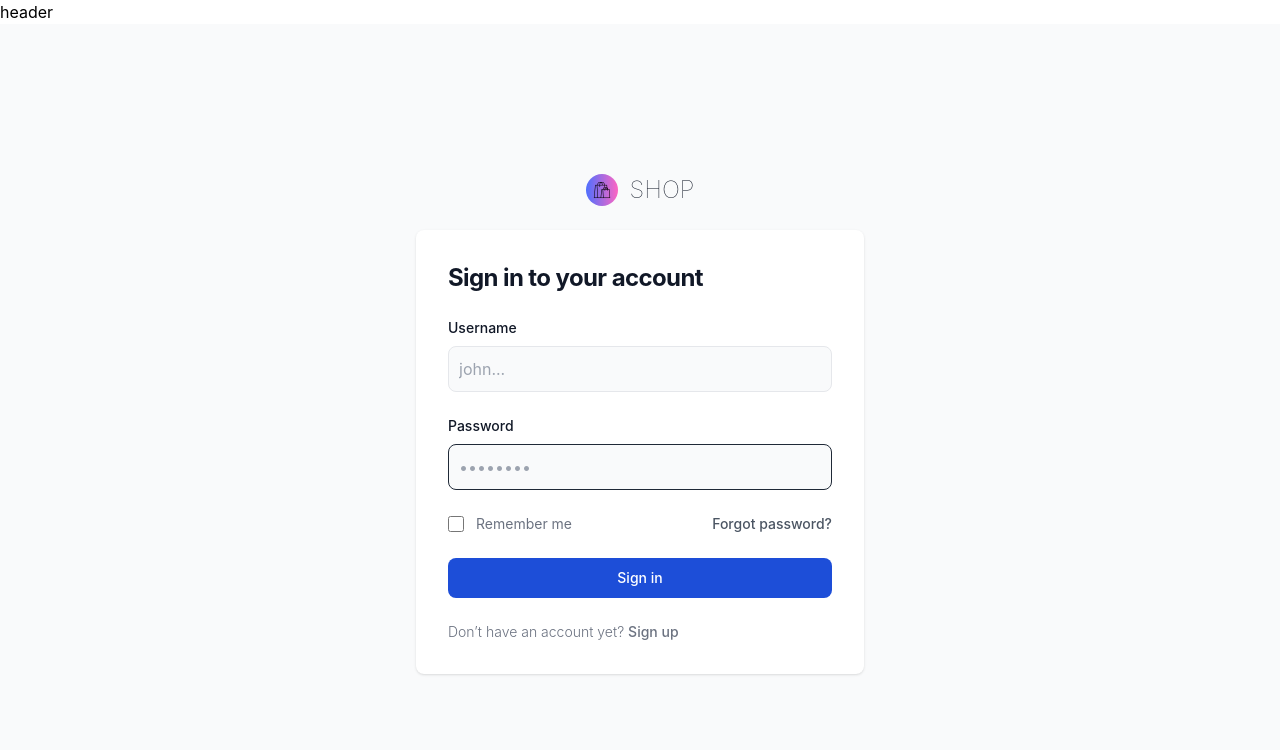
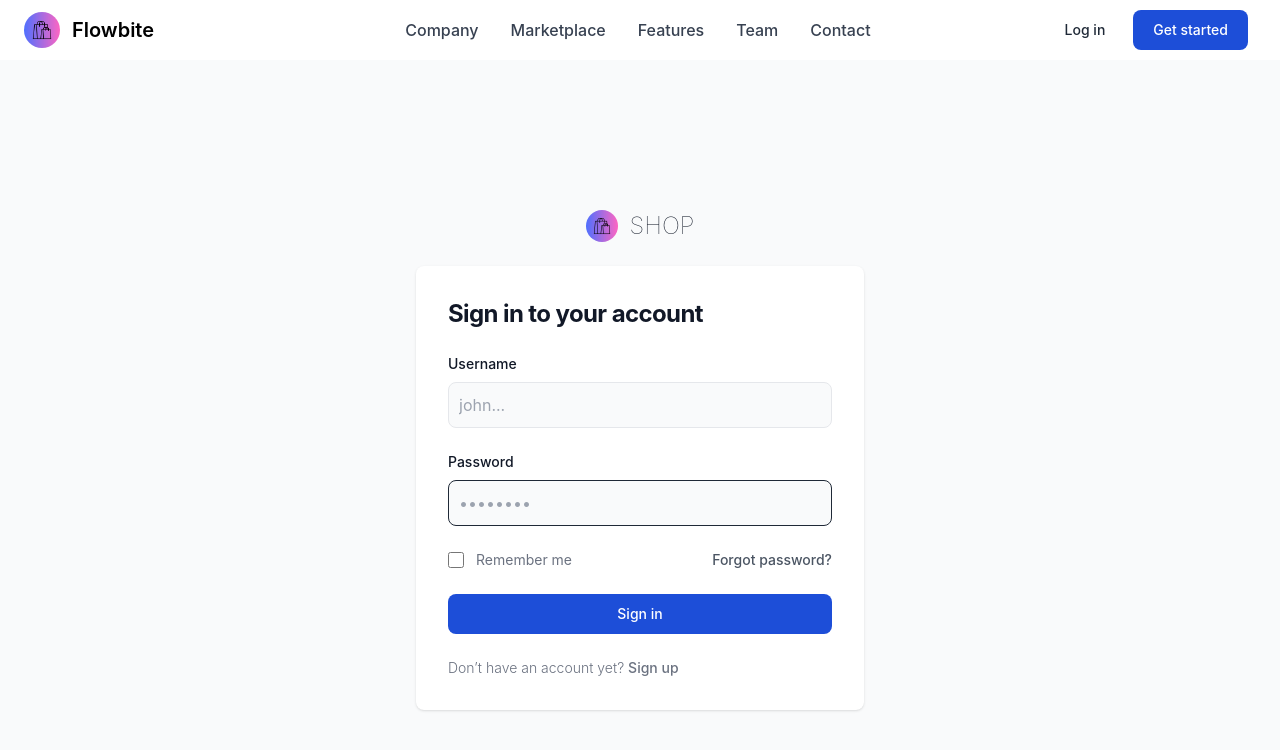
Before and after one commit to MohammadAminFeliAkbari/FullStackShop, a React (Create React App) app: page /login in a window 1280 px wide. Shown: the top 750 px of the page. Built offline with nearby package versions, Linux system fonts and the light colour scheme.

Commit message:
implement header without don't work

```diff
--- a/src/components/Header.jsx
+++ b/src/components/Header.jsx
@@ -1,5 +1,122 @@
+import Logo from "../image/img.png";
+import { NavLink } from "react-router-dom";
+
 export default function Header() {
-    return (
-        <h1>header</h1>
-    )
+  return (
+    <header>
+      <nav className="bg-white border-gray-200 px-4 lg:px-6 py-2.5 dark:bg-gray-800">
+        <div className="flex flex-wrap justify-between items-center mx-auto max-w-screen-xl">
+          <NavLink to="https://flowbite.com" className="flex items-center">
+            <img src={Logo} className="rounded-full mr-3 h-6 sm:h-9" alt="Flowbite Logo" />
+            <span className="self-center text-xl font-semibold whitespace-nowrap dark:text-white">
+              Flowbite
+            </span>
+          </NavLink>
+          <div className="flex items-center lg:order-2">
+            <NavLink
+              to="/login"
+              className="text-gray-800 dark:text-white hover:bg-gray-50 focus:ring-4 focus:ring-gray-300 font-medium rounded-lg text-sm px-4 lg:px-5 py-2 lg:py-2.5 mr-2 dark:hover:bg-gray-700 focus:outline-none dark:focus:ring-gray-800"
+            >
+              Log in
+            </NavLink>
+            <NavLink
+              to="#"
+              className="bg-blue-700 text-white bg-primary-700 hover:bg-primary-800 focus:ring-4 focus:ring-primary-300 font-medium rounded-lg text-sm px-4 lg:px-5 py-2 lg:py-2.5 mr-2 dark:bg-primary-600 dark:hover:bg-primary-700 focus:outline-none dark:focus:ring-primary-800"
+            >
+              Get started
+            </NavLink>
+            <button
+              data-collapse-toggle="mobile-menu-2"
+              type="button"
+              className="inline-flex items-center p-2 ml-1 text-sm text-gray-500 rounded-lg lg:hidden hover:bg-gray-100 focus:outline-none focus:ring-2 focus:ring-gray-200 dark:text-gray-400 dark:hover:bg-gray-700 dark:focus:ring-gray-600"
+              aria-controls="mobile-menu-2"
+              aria-expanded="false"
+            >
+              <span className="sr-only">Open main menu</span>
+              <svg
+                className="w-6 h-6"
+                fill="currentColor"
+                viewBox="0 0 20 20"
+                xmlns="http://www.w3.org/2000/svg"
+              >
+                <path
+                  fill-rule="evenodd"
+                  d="M3 5a1 1 0 011-1h12a1 1 0 110 2H4a1 1 0 01-1-1zM3 10a1 1 0 011-1h12a1 1 0 110 2H4a1 1 0 01-1-1zM3 15a1 1 0 011-1h12a1 1 0 110 2H4a1 1 0 01-1-1z"
+                  clip-rule="evenodd"
+                ></path>
+              </svg>
+              <svg
+                className="hidden w-6 h-6"
+                fill="currentColor"
+                viewBox="0 0 20 20"
+                xmlns="http://www.w3.org/2000/svg"
+              >
+                <path
+                  fill-rule="evenodd"
+                  d="M4.293 4.293a1 1 0 011.414 0L10 8.586l4.293-4.293a1 1 0 111.414 1.414L11.414 10l4.293 4.293a1 1 0 01-1.414 1.414L10 11.414l-4.293 4.293a1 1 0 01-1.414-1.414L8.586 10 4.293 5.707a1 1 0 010-1.414z"
+                  clip-rule="evenodd"
+                ></path>
+              </svg>
+            </button>
+          </div>
+          <div
+            className="hidden justify-between items-center w-full lg:flex lg:w-auto lg:order-1"
+            id="mobile-menu-2"
+          >
+            <ul className="flex flex-col mt-4 font-medium lg:flex-row lg:space-x-8 lg:mt-0">
+              <li>
+                <NavLink
+                  to="/"
+                  className="block py-2 pr-4 pl-3 text-white rounded bg-primary-700 lg:bg-transparent lg:text-primary-700 lg:p-0 dark:text-white"
+                  aria-current="page"
+                >
+                  Home
+                </NavLink>
+              </li>
+              <li>
+                <NavLink
+                  to="#"
+                  className="block py-2 pr-4 pl-3 text-gray-700 border-b border-gray-100 hover:bg-gray-50 lg:hover:bg-transparent lg:border-0 lg:hover:text-primary-700 lg:p-0 dark:text-gray-400 lg:dark:hover:text-white dark:hover:bg-gray-700 dark:hover:text-white lg:dark:hover:bg-transparent dark:border-gray-700"
+                >
+                  Company
+                </NavLink>
+              </li>
+              <li>
+                <NavLink
+                  to="#"
+                  className="block py-2 pr-4 pl-3 text-gray-700 border-b border-gray-100 hover:bg-gray-50 lg:hover:bg-transparent lg:border-0 lg:hover:text-primary-700 lg:p-0 dark:text-gray-400 lg:dark:hover:text-white dark:hover:bg-gray-700 dark:hover:text-white lg:dark:hover:bg-transparent dark:border-gray-700"
+                >
+                  Marketplace
+                </NavLink>
+              </li>
+              <li>
+                <NavLink
+                  to="#"
+                  className="block py-2 pr-4 pl-3 text-gray-700 border-b border-gray-100 hover:bg-gray-50 lg:hover:bg-transparent lg:border-0 lg:hover:text-primary-700 lg:p-0 dark:text-gray-400 lg:dark:hover:text-white dark:hover:bg-gray-700 dark:hover:text-white lg:dark:hover:bg-transparent dark:border-gray-700"
+                >
+                  Features
+                </NavLink>
+              </li>
+              <li>
+                <NavLink
+                  to="#"
+                  className="block py-2 pr-4 pl-3 text-gray-700 border-b border-gray-100 hover:bg-gray-50 lg:hover:bg-transparent lg:border-0 lg:hover:text-primary-700 lg:p-0 dark:text-gray-400 lg:dark:hover:text-white dark:hover:bg-gray-700 dark:hover:text-white lg:dark:hover:bg-transparent dark:border-gray-700"
+                >
+                  Team
+                </NavLink>
+              </li>
+              <li>
+                <NavLink
+                  to="#"
+                  className="block py-2 pr-4 pl-3 text-gray-700 border-b border-gray-100 hover:bg-gray-50 lg:hover:bg-transparent lg:border-0 lg:hover:text-primary-700 lg:p-0 dark:text-gray-400 lg:dark:hover:text-white dark:hover:bg-gray-700 dark:hover:text-white lg:dark:hover:bg-transparent dark:border-gray-700"
+                >
+                  Contact
+                </NavLink>
+              </li>
+            </ul>
+          </div>
+        </div>
+      </nav>
+    </header>
+  );
 }
```
